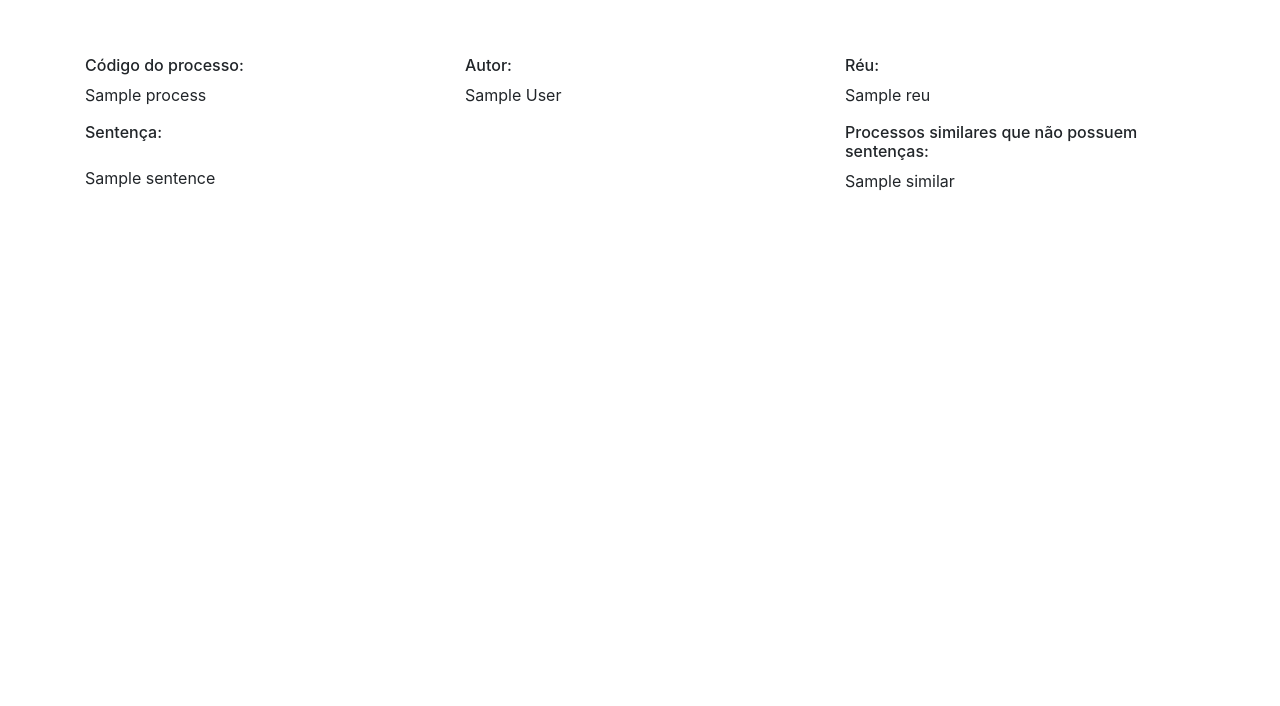
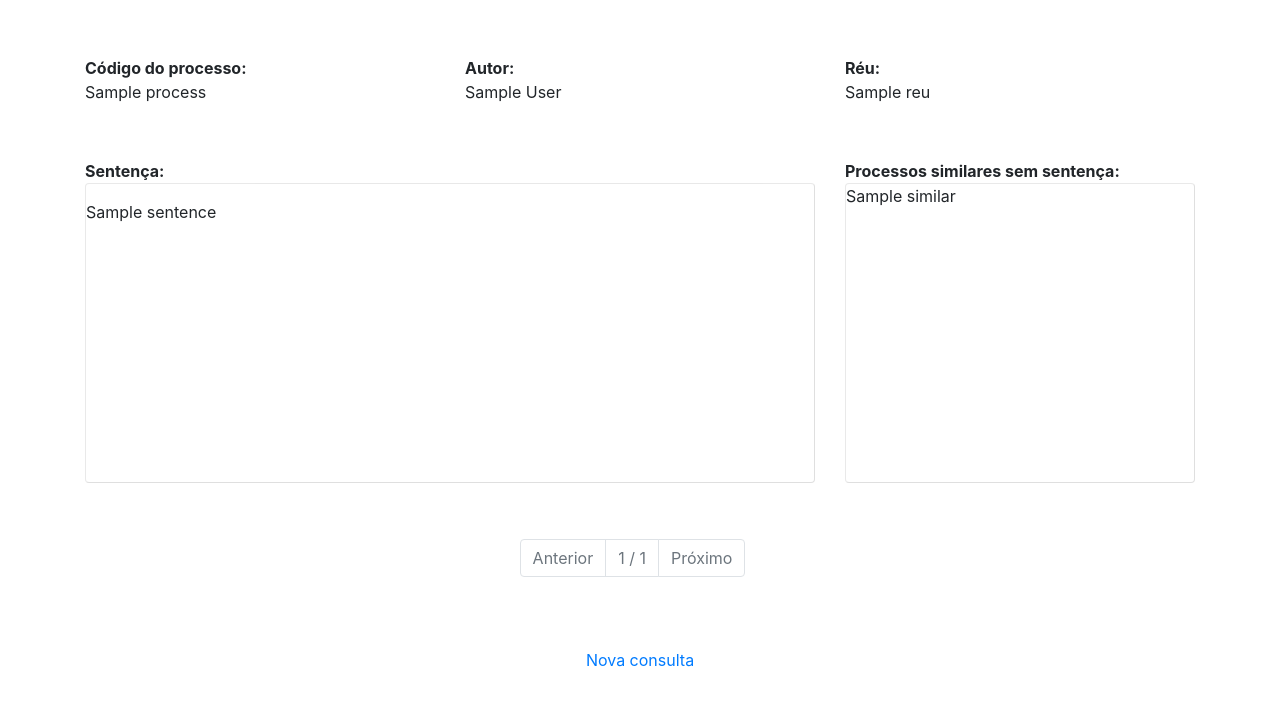
Before and after one commit to yangricardo/reditus, a Django app: template templates/search/sentenca.html in a window 1280 px wide. Shown: the top 706 px of the page. Run offline with Django 3.2, Linux system fonts and the light colour scheme; the template is opened without the code that fills it: most values are stand-ins (such as "Sample title", 1, 10 or a date in 2020); some libraries are stand-ins or nearby versions.

Commit message:
Ajustes na interface

```diff
--- a/search/urls.py
+++ b/search/urls.py
@@ -4,4 +4,5 @@ from . import views
 urlpatterns = [
     path('', views.index, name='index'),
     re_path(r'^processo/(?P<cod>[0-9]{4}\.[0-9]{3}\.[0-9]{6}-[0-9])/(?P<index>[0-9]+)/$', views.showSentences, name='processo')
+
 ]
--- a/static/css/reditus.css
+++ b/static/css/reditus.css
@@ -1,6 +1,7 @@
 .sentenca-box {
   overflow-y: auto;
   height:300px;
+  border-style: outset;
 }
 
 .sentenca-error {
--- a/templates/search/index.html
+++ b/templates/search/index.html
@@ -1,11 +1,11 @@
 {% extends 'search/base.html' %}
 {% block content %}
     <div class="container">
-    <div class="center">
+    <div class="row center align-middle justify-content-center">
         <form method="POST" novalidate>
             {% csrf_token %}
             {{form.as_table}}
-            <button type="submit" class="btn btn-success">Pesquisar Processo</button>
+            <button type="submit" class="btn btn-primary">Pesquisar Processo</button>
         </form>
         {% if error %}
             <div class="alert alert-danger" role="alert">
--- a/templates/search/sentenca.html
+++ b/templates/search/sentenca.html
@@ -2,40 +2,67 @@
 {% block content %}
 <div class="container">
     {% if error %}
-        <div class="sentenca-error alert alert-danger" role="alert">
+    <div class="row sentenca-container justify-content-center">
+        <div class="alert alert-danger justify-content-center" role="alert">
             Código do Processo inválido ou não encontrado
         </div>
+    </div>
     {%else%}
         <div class="row sentenca-container">
             <div class="col-sm-4">
-                <h6>Código do processo:</h6>
-                <p>{{ process }}</p>
+                <strong>Código do processo:</strong>
+                <div class="card-text justify-content-center">{{ process }}</div>
             </div>
             <div class="col-sm-4">
-                <h6>Autor:</h6>
-                <p>{{author}}</p>
+                <strong>Autor:</strong>
+                <div class="card-text justify-content-center">{{author}}</div>
             </div>
             <div class="col-sm-4">
-                <h6>Réu:</h6>
-                <p>{{reu}}</p>
+                <strong>Réu:</strong>
+                <div class="card-text justify-content-center">{{reu}}</div>
             </div>
         </div>
-        <div class="row">
+        <div class="row sentenca-container">
             <div class="col-sm-8">
-                <h6>Sentença:</h6>
-                <div class="sentenca-box">
-
+                <strong>Sentença:</strong>
+                <div class="card sentenca-box">
                     <p >
                     {{ sentence | linebreaks }}
                     </p>
                 </div>
             </div>
             <div class="col-sm-4">
-                <h6>Processos similares que não possuem sentenças:</h6>
-                <p>{{similar}}</p>
+                <strong>Processos similares sem sentença:</strong>
+                <div class="card sentenca-box text-justify">{{similar}}</div>
             </div>
         </div>
+        <div class="row sentenca-container">
+            <ul class="col pagination clearfix justify-content-center">
+            {%if has_previous%}
+                <li class="page-item">
+            {%else%}
+                <li class="page-item disabled">
+            {%endif%}
+                    <a class="page-link" href="{% url 'processo' cod previousindex %}">Anterior</a>
+                </li>
+
+                <li class="page-item disabled"><span class="page-link">{{ index }} / {{ pages }}</span></li>
+
+            {%if has_next%}
+                <li class="page-item">
+            {%else%}
+                <li class="page-item disabled">
+            {%endif%}
+                    <a class="page-link" href="{% url 'processo' cod nextindex %}">Próximo</a>
+                </li>
+            </ul>
+
+        </div>
     {%endif%}
+    <div class="row sentenca-container justify-content-center">
+        <a href="{% url 'index' %}">Nova consulta</a>
     </div>
+
+
 {%endblock%}
 {% include 'includes/pagination.html' %}
```
Also changed, not shown: search/views.py (+38 -21 lines).
